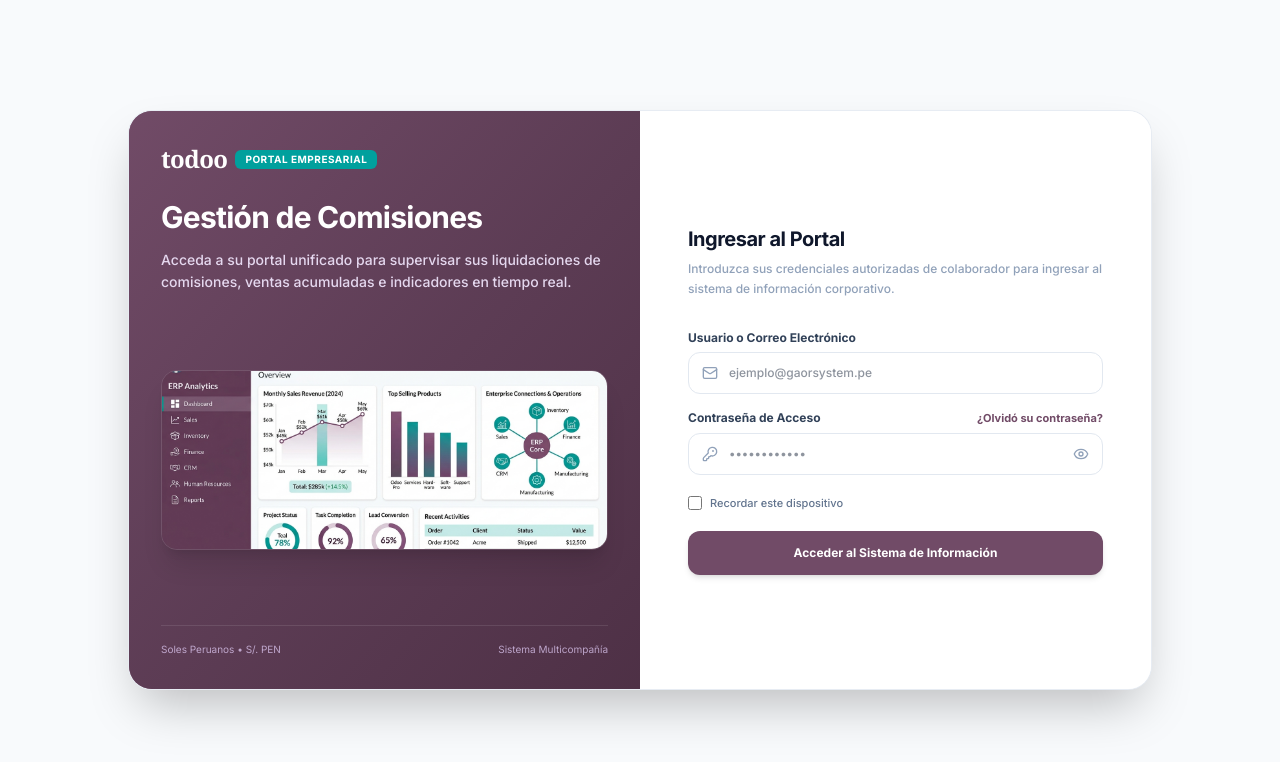
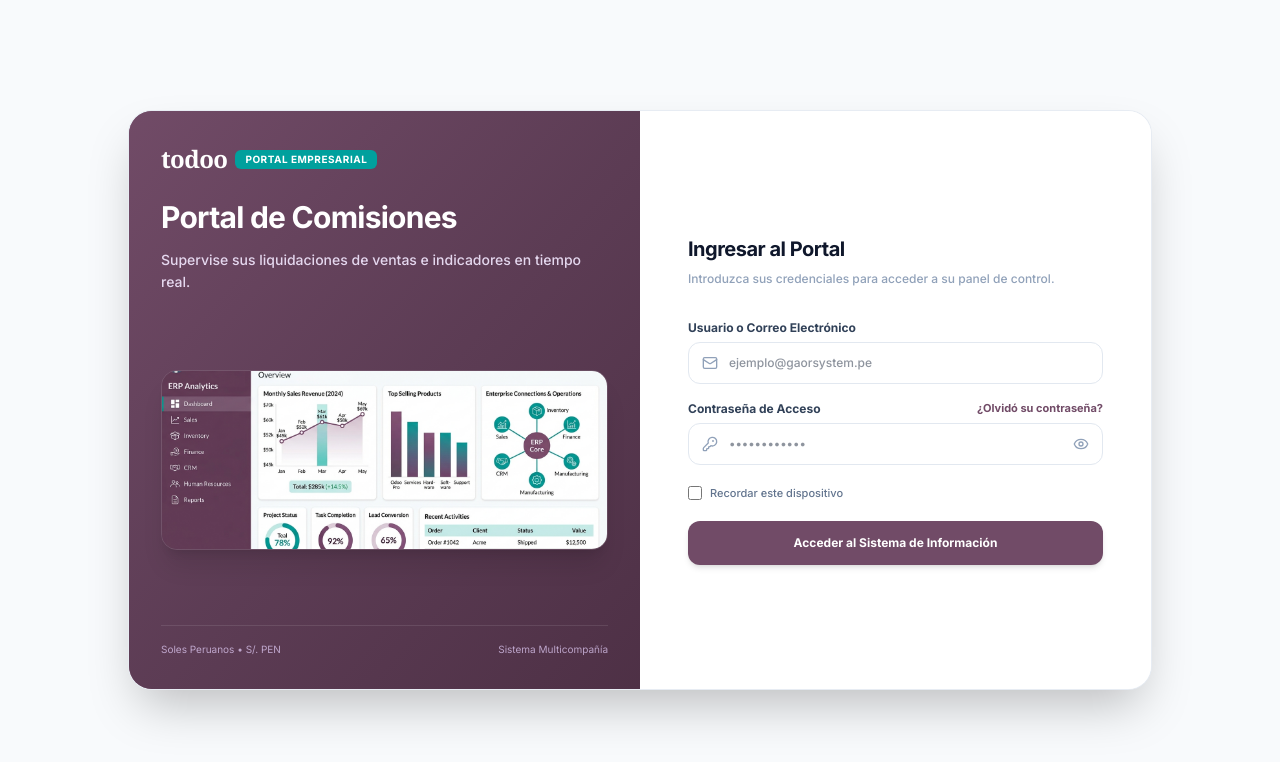
Before and after one commit to gaorsystempe-cpu/todoo, a React (Vite) app: page / in a window 1280 px wide. Shown: the top 762 px of the page. Built offline with nearby package versions, Linux system fonts and the light colour scheme; no server answers.

Commit message:
fix(auth): improve login validation and asset fallback
- Sanitize login credentials and add debugging logs.
- Add image fallback for the portal dashboard to ensure reliable rendering on Vercel.

```diff
--- a/server.ts
+++ b/server.ts
@@ -1547,13 +1547,24 @@
 
     try {
       const db = await getDBAsync();
-      const user = db && Array.isArray(db.users) ? db.users.find(
-        (u: any) => u && typeof u.username === "string" && u.username.toLowerCase().trim() === username.toLowerCase().trim() && u.password === password
-      ) : null;
+      const cleanUsername = username.toLowerCase().trim();
+      const cleanPassword = String(password).trim();
+
+      const registeredUsers = db && Array.isArray(db.users) ? db.users : [];
+      console.log(`[Portal Login] Intento de ingreso para el usuario: "${cleanUsername}"`);
+      console.log(`[Portal Login] Usuarios registrados en el sistema:`, registeredUsers.map(u => ({ username: u.username, role: u.role, hasPassword: !!u.password })));
+
+      const user = registeredUsers.find((u: any) => {
+        if (!u || typeof u.username !== "string") return false;
+        const dbUser = u.username.toLowerCase().trim();
+        const dbPass = u.password !== undefined && u.password !== null ? String(u.password).trim() : "";
+        return dbUser === cleanUsername && dbPass === cleanPassword;
+      });
 
       const odooConnection = db.odooConnection || null;
 
       if (user) {
+        console.log(`[Portal Login] Autenticación exitosa para: "${cleanUsername}" con rol: "${user.role}"`);
         return res.json({
           success: true,
           user: {
--- a/src/components/OdooPortalLogin.tsx
+++ b/src/components/OdooPortalLogin.tsx
@@ -20,6 +20,7 @@
   const [showPassword, setShowPassword] = useState(false);
   const [error, setError] = useState<string | null>(null);
   const [loading, setLoading] = useState(false);
+  const [heroSrc, setHeroSrc] = useState<string>(heroImage);
 
   const handleSubmit = async (e: React.FormEvent) => {
     e.preventDefault();
@@ -90,18 +91,22 @@
 
             <div className="space-y-3">
               <h2 className="text-2xl sm:text-3xl font-black leading-tight tracking-tight text-white">
-                Gestión de Comisiones
+                Portal de Comisiones
               </h2>
               <p className="text-xs sm:text-sm text-purple-100/90 font-medium leading-relaxed">
-                Acceda a su portal unificado para supervisar sus liquidaciones de comisiones, ventas acumuladas e indicadores en tiempo real.
+                Supervise sus liquidaciones de ventas e indicadores en tiempo real.
               </p>
             </div>
           </div>
 
-          {/* Dynamic Generated Dashboard Preview from earlier step */}
+          {/* Dynamic Generated Dashboard Preview with Vercel fallbacks */}
           <div className="relative z-10 my-6">
             <img
-              src={heroImage}
+              src={heroSrc}
+              onError={() => {
+                console.warn("[Vercel Fallback] Failed to load local image, falling back to reliable dashboard mockup from Unsplash.");
+                setHeroSrc("https://images.unsplash.com/photo-1551288049-bebda4e38f71?auto=format&fit=crop&w=800&q=80");
+              }}
               alt="todoo Portal Dashboard"
               referrerPolicy="no-referrer"
               className="rounded-2xl shadow-xl border border-white/10 max-h-[180px] object-cover w-full transform hover:scale-[1.02] transition-transform duration-300"
@@ -121,7 +126,7 @@
               Ingresar al Portal
             </h3>
             <p className="text-xs text-slate-400 mt-1.5 font-medium leading-relaxed">
-              Introduzca sus credenciales autorizadas de colaborador para ingresar al sistema de información corporativo.
+              Introduzca sus credenciales para acceder a su panel de control.
             </p>
           </div>
 
```
